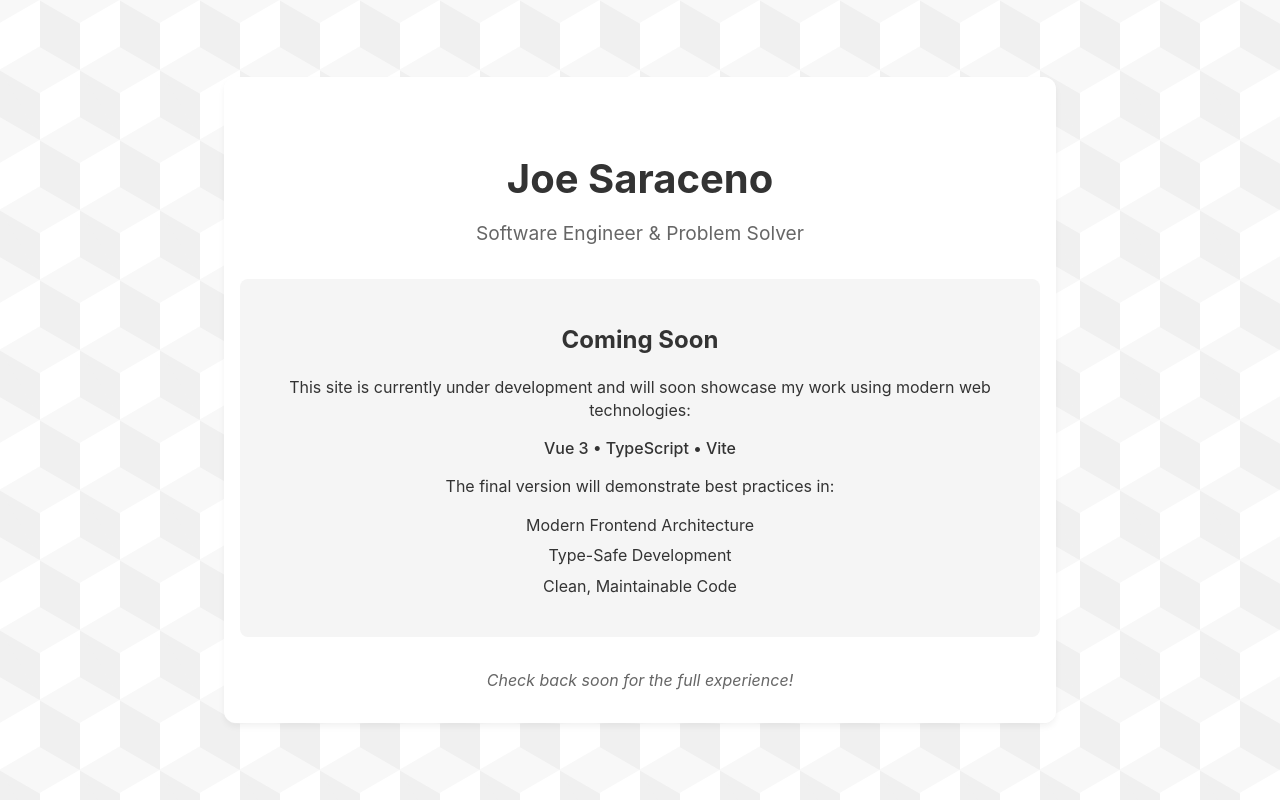
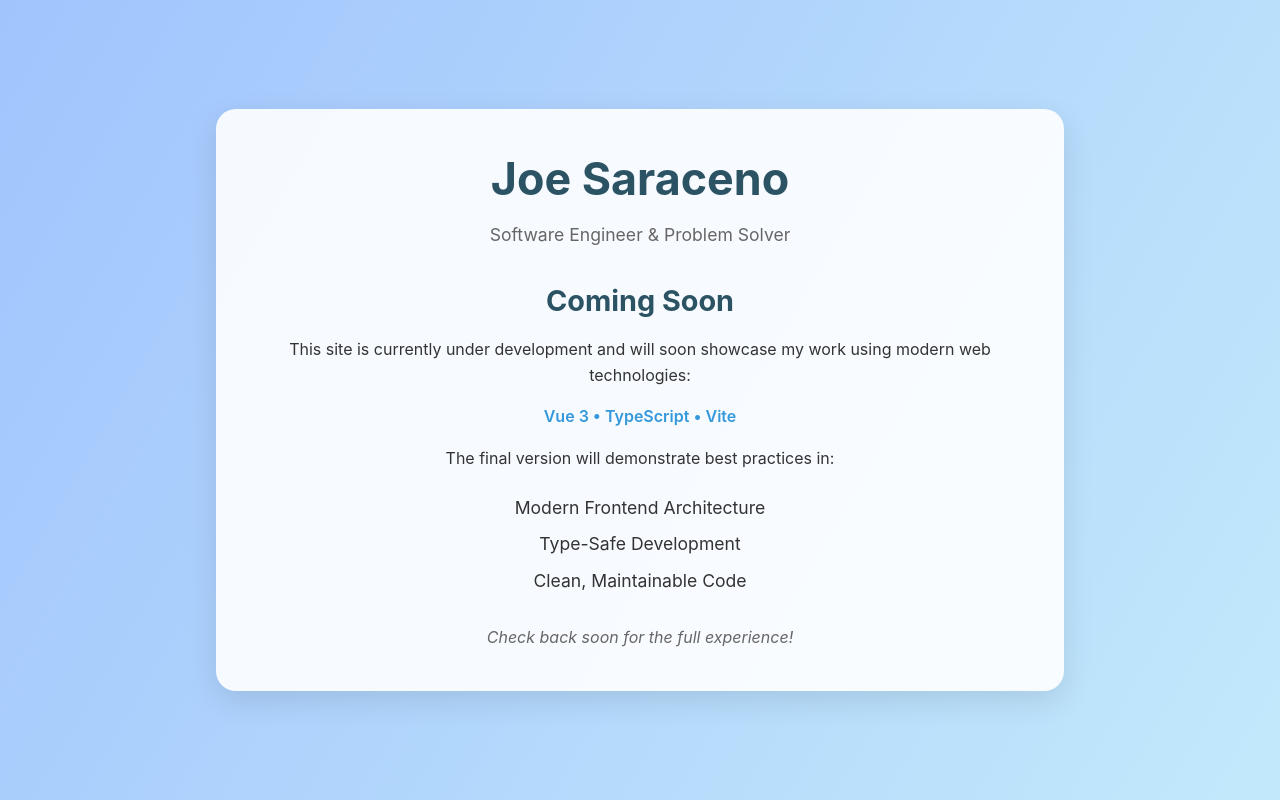
Before and after one commit to honestcomrade/honestcomrade.github.io, a Vue app: page / in a window 1280 px wide. Built offline with nearby package versions, Linux system fonts and the light colour scheme.

Commit message:
some styling

```diff
--- a/src/App.vue
+++ b/src/App.vue
@@ -15,7 +15,7 @@ const techSkills: TechSkill[] = [
     <h1>Joe Saraceno</h1>
     <p class="subtitle">Software Engineer & Problem Solver</p>
 
-    <div class="tech-stack">
+    <div class="content">
       <h2>Coming Soon</h2>
       <p>This site is currently under development and will soon showcase my work using modern web technologies:</p>
       <p class="tech-list">Vue 3 • TypeScript • Vite</p>
@@ -34,38 +34,51 @@ const techSkills: TechSkill[] = [
 <style scoped>
 .container {
   text-align: center;
-  margin-top: 4rem;
+  margin-top: 2rem;
 }
 
 h1 {
-  font-size: 2.5rem;
-  margin-bottom: 1rem;
+  font-size: 2.8rem;
+  margin-bottom: 0.5rem;
+  color: #2c5364;
+  font-weight: 700;
 }
 
 .subtitle {
-  font-size: 1.2rem;
+  font-size: 1.1rem;
   color: #666;
   margin-bottom: 2rem;
 }
 
-.tech-stack {
-  background: #f5f5f5;
-  padding: 1.5rem;
-  border-radius: 8px;
+.content {
   margin: 2rem 0;
 }
 
+h2 {
+  font-size: 1.8rem;
+  color: #2c5364;
+  margin-bottom: 1.5rem;
+}
+
+p {
+  margin: 1rem 0;
+  line-height: 1.6;
+}
+
 .tech-list {
-  font-weight: 500;
+  font-weight: 600;
+  color: #3498db;
 }
 
 ul {
   list-style: none;
   padding: 0;
+  margin: 1.5rem 0;
 }
 
 li {
-  margin: 0.5rem 0;
+  margin: 0.75rem 0;
+  font-size: 1.1rem;
 }
 
 .coming-soon {
@@ -73,4 +86,32 @@ li {
   color: #666;
   margin-top: 2rem;
 }
+
+@media (prefers-color-scheme: dark) {
+  h1, h2 {
+    color: #64b5f6;
+  }
+
+  .subtitle, .coming-soon {
+    color: #999;
+  }
+
+  .tech-list {
+    color: #64b5f6;
+  }
+}
+
+@media (max-height: 800px) {
+  .container {
+    margin-top: 1rem;
+  }
+
+  .content {
+    margin: 1.5rem 0;
+  }
+
+  h2 {
+    margin-bottom: 1rem;
+  }
+}
 </style>
--- a/src/style.css
+++ b/src/style.css
@@ -2,7 +2,6 @@
   font-family: -apple-system, BlinkMacSystemFont, 'Segoe UI', Roboto, Oxygen, Ubuntu, Cantarell, sans-serif;
   line-height: 1.4;
   font-weight: 400;
-
   color-scheme: light dark;
   color: #333;
   background-color: #ffffff;
@@ -30,16 +29,7 @@ body {
   min-width: 320px;
   height: 100vh;
   overflow: hidden;
-  background-color: #ffffff;
-  background-image:
-    linear-gradient(30deg, #f8f8f8 12%, transparent 12.5%, transparent 87%, #f8f8f8 87.5%, #f8f8f8),
-    linear-gradient(150deg, #f8f8f8 12%, transparent 12.5%, transparent 87%, #f8f8f8 87.5%, #f8f8f8),
-    linear-gradient(30deg, #f8f8f8 12%, transparent 12.5%, transparent 87%, #f8f8f8 87.5%, #f8f8f8),
-    linear-gradient(150deg, #f8f8f8 12%, transparent 12.5%, transparent 87%, #f8f8f8 87.5%, #f8f8f8),
-    linear-gradient(60deg, #f0f0f0 25%, transparent 25.5%, transparent 75%, #f0f0f0 75%, #f0f0f0),
-    linear-gradient(60deg, #f0f0f0 25%, transparent 25.5%, transparent 75%, #f0f0f0 75%, #f0f0f0);
-  background-size: 80px 140px;
-  background-position: 0 0, 0 0, 40px 70px, 40px 70px, 0 0, 40px 70px;
+  background: linear-gradient(120deg, #a1c4fd 0%, #c2e9fb 100%);
 }
 
 h1 {
@@ -74,17 +64,16 @@ button:focus-visible {
   max-width: 800px;
   max-height: 90vh;
   margin: 0 auto;
-  padding: 1.5rem;
+  padding: 2.5rem;
   width: 100%;
-  background: rgba(255, 255, 255, 0.95);
-  backdrop-filter: blur(5px);
-  border-radius: 12px;
-  box-shadow: 0 4px 6px rgba(0, 0, 0, 0.05);
+  background: rgba(255, 255, 255, 0.9);
+  border-radius: 20px;
+  box-shadow: 0 10px 30px rgba(0, 0, 0, 0.1);
 }
 
 @media (max-height: 800px) {
   #app {
-    padding: 1rem;
+    padding: 1.5rem;
   }
 
   h1 {
@@ -96,26 +85,14 @@ button:focus-visible {
 @media (prefers-color-scheme: dark) {
   :root {
     color: rgba(255, 255, 255, 0.87);
-    background-color: #242424;
   }
 
   body {
-    background-color: #242424;
-    background-image:
-      linear-gradient(30deg, #2a2a2a 12%, transparent 12.5%, transparent 87%, #2a2a2a 87.5%, #2a2a2a),
-      linear-gradient(150deg, #2a2a2a 12%, transparent 12.5%, transparent 87%, #2a2a2a 87.5%, #2a2a2a),
-      linear-gradient(30deg, #2a2a2a 12%, transparent 12.5%, transparent 87%, #2a2a2a 87.5%, #2a2a2a),
-      linear-gradient(150deg, #2a2a2a 12%, transparent 12.5%, transparent 87%, #2a2a2a 87.5%, #2a2a2a),
-      linear-gradient(60deg, #282828 25%, transparent 25.5%, transparent 75%, #282828 75%, #282828),
-      linear-gradient(60deg, #282828 25%, transparent 25.5%, transparent 75%, #282828 75%, #282828);
+    background: linear-gradient(120deg, #2c5364 0%, #203a43 50%, #0f2027 100%);
   }
 
   #app {
-    background: rgba(36, 36, 36, 0.95);
-    box-shadow: 0 4px 6px rgba(0, 0, 0, 0.1);
-  }
-
-  .tech-stack {
-    background: #2a2a2a !important;
+    background: rgba(23, 32, 42, 0.95);
+    box-shadow: 0 10px 30px rgba(0, 0, 0, 0.2);
   }
 }
```
